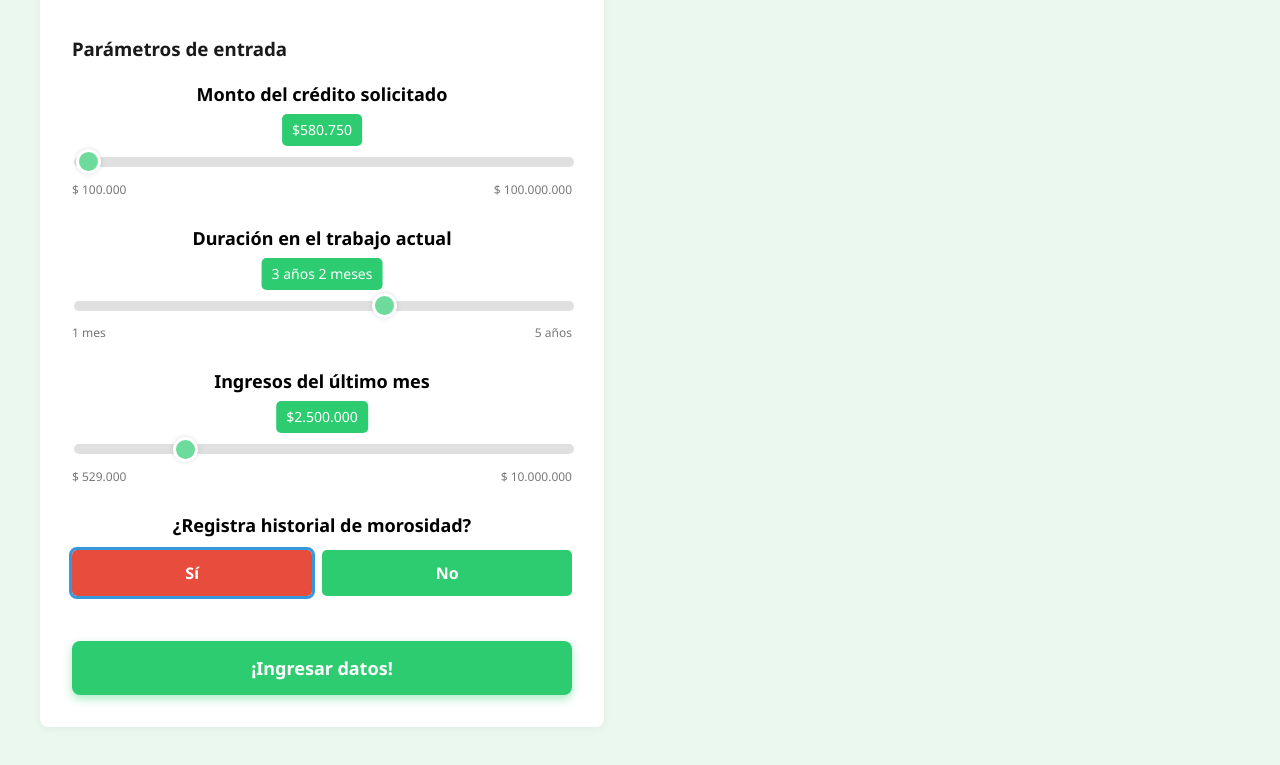
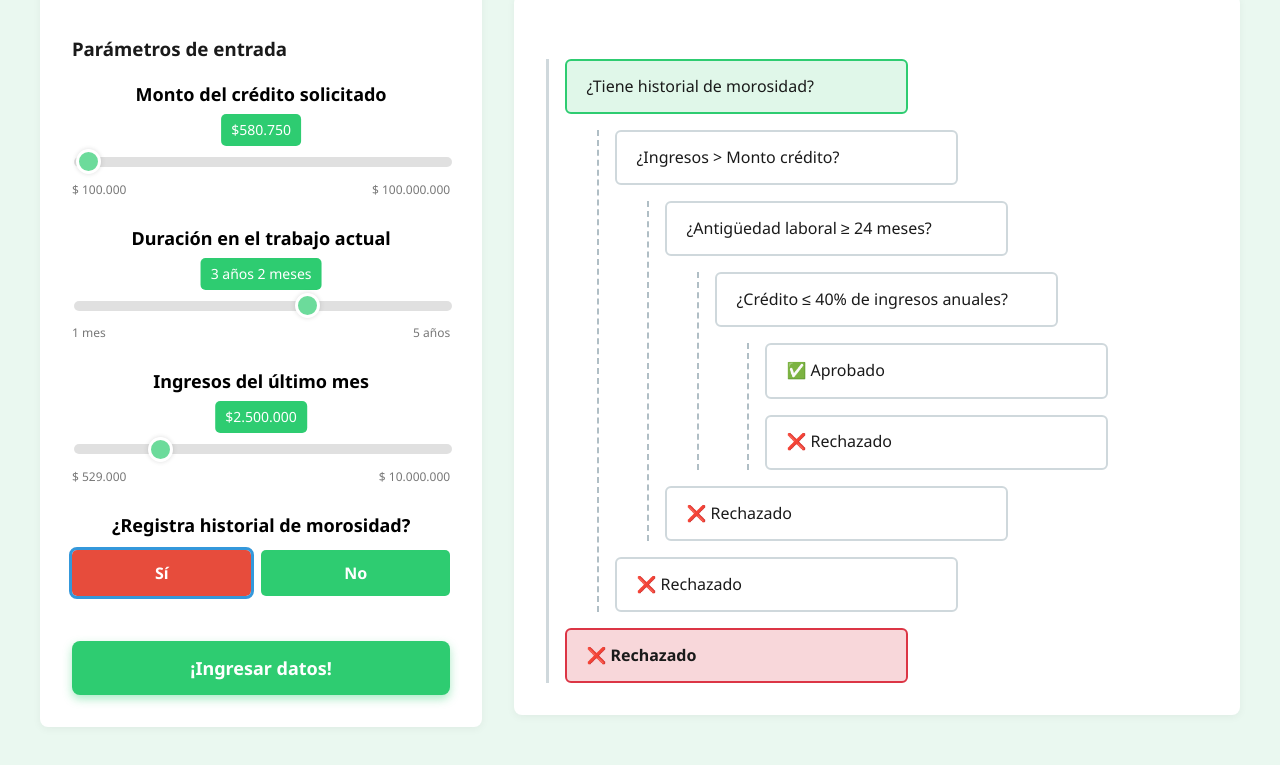
Before and after one commit to sllanoscaro/proyectosistemas, a website: page public/views/view_tree.html in a window 1280 px wide. Both pictures are taken after a click on the button "¡Ingresar datos!". Shown: the part 1681-2446 px from the top of the page. Drawn offline with Linux system fonts and the light colour scheme.

Commit message:
(primera iteracion) implementación de arbol de decisiones interactivo

```diff
--- a/public/css/styles_tree.css
+++ b/public/css/styles_tree.css
@@ -49,7 +49,22 @@ h2, h3 {
     border-radius: 8px;
     box-shadow: 0 2px 8px rgba(0, 0, 0, 0.05);
     margin-bottom: 2rem;
-    width: 500px;
+    width: 400px;
+}
+
+.content-box-medium-2 {
+    background-color: #ffffff;
+    padding: 2rem;
+    border-radius: 8px;
+    box-shadow: 0 2px 8px rgba(0, 0, 0, 0.05);
+    margin-bottom: 2rem;
+    width: 700px;
+}
+
+.content-box-padre {
+    display: flex;
+    align-items: center;
+    gap: 2rem;
 }
 
 .section-divider {
@@ -269,3 +284,48 @@ strong {
 .submit-button:hover {
     background-color: #27ae60;
 }
+
+/* ... (Estilos existentes para el contenedor principal y los inputs) ... */
+
+#decision-tree {
+    margin-top: 2rem;
+    padding-left: 1rem;
+    border-left: 3px solid #cfd8dc;
+}
+
+.node, .leaf {
+    margin-top: 1rem;
+    padding: 0.8rem 1.2rem;
+    background-color: #ffffff;
+    border: 2px solid #cfd8dc;
+    border-radius: 6px;
+    width: fit-content;
+    min-width: 300px;
+    position: relative;
+    font-weight: normal;
+    transition: background-color 0.3s, border-color 0.3s;
+}
+
+.child {
+    margin-left: 2rem;
+    position: relative;
+    padding-left: 1rem;
+    border-left: 2px dashed #b0bec5;
+}
+
+.node.highlight {
+    background-color: #e0f7e9;
+    border-color: #2ecc71;
+}
+
+.leaf.approved.highlight {
+    background-color: #d4edda;
+    border-color: #28a745;
+    font-weight: bold;
+}
+
+.leaf.rejected.highlight {
+    background-color: #f8d7da;
+    border-color: #dc3545;
+    font-weight: bold;
+}
--- a/public/js/main_tree.js
+++ b/public/js/main_tree.js
@@ -85,8 +85,98 @@ document.addEventListener('DOMContentLoaded', () => {
             ingresosUltimoMes: parseInt(incomeSlider.value)
         };
         console.log('Datos de entrada:', data);
-        alert('Datos enviados (ver consola para más detalles).');
-        // Aquí podrías agregar la lógica para enviar estos datos a tu modelo de árbol de decisión
-        // o a otra función de JavaScript para procesamiento.
+        evaluateDecisionTree(data);
     });
+
+    function highlightTreePath(conditions) {
+        // Limpia cualquier resaltado previo
+        document.querySelectorAll('.node, .leaf').forEach(node => node.classList.remove('highlight'));
+
+        if (!conditions.hasNoDebtHistory) {
+            document.getElementById('node1').classList.add('highlight');
+            document.getElementById('node1r').classList.add('highlight');
+            return;
+        }
+
+        document.getElementById('node1').classList.add('highlight');
+
+        if (!conditions.hasEnoughIncome) {
+            document.getElementById('node2').classList.add('highlight');
+            document.getElementById('node2r').classList.add('highlight');
+            return;
+        }
+
+        document.getElementById('node2').classList.add('highlight');
+
+        if (!conditions.hasEnoughJobTime) {
+            document.getElementById('node3').classList.add('highlight');
+            document.getElementById('node3r').classList.add('highlight');
+            return;
+        }
+
+        document.getElementById('node3').classList.add('highlight');
+
+        if (!conditions.creditUnderLimit) {
+            document.getElementById('node4').classList.add('highlight');
+            document.getElementById('node5r').classList.add('highlight');
+            return;
+        }
+
+        // Si pasó todas
+        document.getElementById('node4').classList.add('highlight');
+        document.getElementById('node5').classList.add('highlight');
+    }
+
+    // --- Lógica del Árbol de Decisión ---
+    function evaluateDecisionTree(data) {
+        const yearlyIncome = calculateYearlyIncome(data.ingresosUltimoMes);
+
+        // Check all conditions
+        const hasNoDebtHistory = data.historialMorosidad === 'No';
+        const hasEnoughJobTime = data.duracionTrabajoMeses >= 24;
+        const hasEnoughIncome = data.ingresosUltimoMes >= data.montoCredito;
+        const creditUnderLimit = data.montoCredito <= (yearlyIncome * 0.4);
+
+        const isApproved = hasNoDebtHistory &&
+            hasEnoughJobTime &&
+            hasEnoughIncome &&
+            creditUnderLimit;
+
+        highlightTreePath({ hasNoDebtHistory, hasEnoughIncome, hasEnoughJobTime, creditUnderLimit, isApproved });
+
+        evaluateCreditResult(isApproved, {
+            hasNoDebtHistory,
+            hasEnoughJobTime,
+            hasEnoughIncome,
+            creditUnderLimit
+        });
+
+        return isApproved;
+    }
+
+    function calculateYearlyIncome(monthlyIncome) {
+        return monthlyIncome * 12;
+    }
+
+    function evaluateCreditResult(isApproved, conditions) {
+        let message = isApproved ?
+            "¡Crédito APROBADO!" :
+            "Crédito RECHAZADO por las siguientes razones:\n";
+
+        if (!isApproved) {
+            if (!conditions.hasNoDebtHistory) {
+                message += "- Tiene historial de morosidad\n";
+            }
+            if (!conditions.hasEnoughJobTime) {
+                message += "- Antigüedad laboral insuficiente (mínimo 24 meses)\n";
+            }
+            if (!conditions.hasEnoughIncome) {
+                message += "- Ingresos mensuales insuficientes para la cuota\n";
+            }
+            if (!conditions.creditUnderLimit) {
+                message += "- Monto del crédito supera el 40% de los ingresos anuales\n";
+            }
+        }
+        console.log(message);
+    }
 });
--- a/public/views/view_tree.html
+++ b/public/views/view_tree.html
@@ -12,7 +12,7 @@
 <body>
 <!-- Logo centrado fuera del recuadro -->
 <div class="logo-container">
-    <img src="/public/icons/arbol-de-graficos.png" alt="Ícono árbol de decisión">
+    <img src="/icons/arbol-de-graficos.png" alt="Ícono árbol de decisión">
 </div>
 <main>
     <div class="content-box">
@@ -25,7 +25,7 @@
                 ayuda a encontrar la correlación entre variables y así predecir una variable de salida en función de una o más variables).
             </p>
             <div class="centered-image">
-                <img src="/public/images/DecisionTree.drawio(1).png" alt="Ejemplo árbol jugar tenis">
+                <img src="/images/DecisionTree.drawio(1).png" alt="Ejemplo árbol jugar tenis">
             </div>
         </section>
 
@@ -53,7 +53,7 @@
                     de diagrama de flujo simula una representación de la toma de decisiones en una organización, facilitando el entendimiento de las razones
                     detrás de una decisión.
                 </p>
-                <img src="/public/icons/arbol-de-graficos.png" alt="Icono árbol objetivo" class="objetivo-icono">
+                <img src="/icons/arbol-de-graficos.png" alt="Icono árbol objetivo" class="objetivo-icono">
             </div>
         </section>
     </div>
@@ -70,6 +70,7 @@
         </section>
     </div>
 
+    <div class="content-box-padre">
         <div class="content-box-medium">
             <h3>Parámetros de entrada</h3>
 
@@ -120,7 +121,39 @@
             <button class="submit-button" id="submitBtn">¡Ingresar datos!</button>
         </div>
 
-    <script src="/public/js/main_tree.js"></script>
+        <div class="content-box-medium-2">
+            <div id="decision-tree">
+                <div class="node" id="node1">¿Tiene historial de morosidad?</div>
+
+                <div class="child">
+                    <div class="node" id="node2">¿Ingresos > Monto crédito?</div>
+
+                    <div class="child">
+                        <div class="node" id="node3">¿Antigüedad laboral ≥ 24 meses?</div>
+
+                        <div class="child">
+                            <div class="node" id="node4">¿Crédito ≤ 40% de ingresos anuales?</div>
+
+                            <div class="child">
+                                <div class="leaf approved" id="node5">✅ Aprobado</div>
+                                <div class="leaf rejected" id="node5r">❌ Rechazado</div>
+                            </div>
+                        </div>
+
+                        <div class="leaf rejected" id="node3r">❌ Rechazado</div>
+                    </div>
+
+                    <div class="leaf rejected" id="node2r">❌ Rechazado</div>
+                </div>
+
+                <div class="leaf rejected" id="node1r">❌ Rechazado</div>
+            </div>
+
+        </div>
+
+    </div>
+
+    <script src="/js/main_tree.js"></script>
 </main>
 </body>
 </html>
--- a/server.js
+++ b/server.js
@@ -4,7 +4,7 @@ const app = express();
 const port = 3000;
 
 // Servir archivos estáticos desde la carpeta public
-app.use('/public', express.static(path.join(__dirname, 'public')));
+app.use(express.static(path.join(__dirname, 'public')));
 
 // Ruta principal
 app.get('/', (req, res) => {
```
Lines whose indentation alone changed are shown as unchanged.
